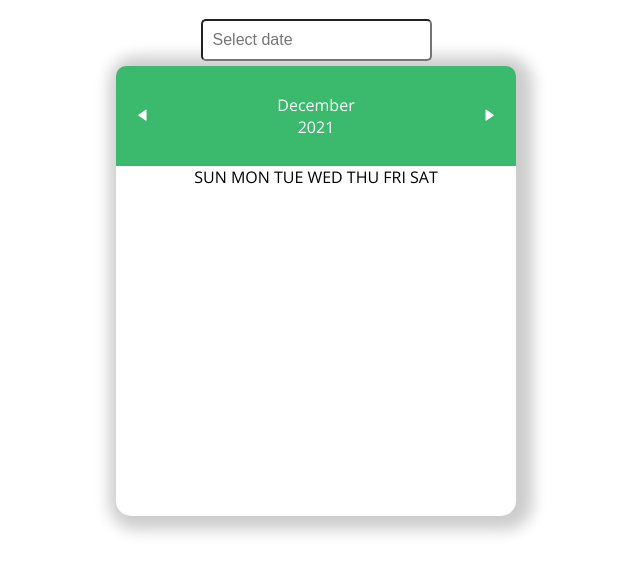
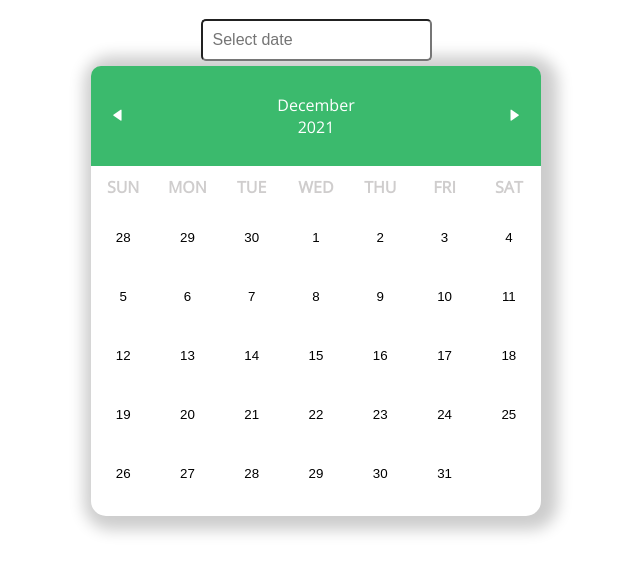
Before and after one commit to BonhaengLee/UIComponents, a website: page calendar&date-picker/index.html in a window 1280 px wide. Shown: the part 67-640 px from the top of the page, without its empty margins (324-964 px from the left). Drawn offline with nearby package versions, Linux system fonts and the light colour scheme.

Commit message:
Feat. show this month in calendar

```diff
--- a/calendar&date-picker/index.html
+++ b/calendar&date-picker/index.html
@@ -32,7 +32,9 @@
       }
 
       .calendar {
-        width: 400px;
+        --calendar-width: 450px;
+
+        width: var(--calendar-width);
         height: 450px;
         margin: 0 auto;
         border-radius: 15px;
@@ -41,12 +43,14 @@
       }
 
       .calendar-nav {
+        --calendar-width: 450px;
+
         display: flex;
         justify-content: center;
         align-items: center;
         justify-content: space-between;
         padding: 20px;
-        width: 400px;
+        width: var(--calendar-width);
         height: 100px;
         background-color: #3bba6d;
         color: #fff;
@@ -71,9 +75,35 @@
         text-align: center;
       }
 
-      .calendar-grid {
+      .calendar-grid,
+      .days-grid,
+      .date-grid {
         display: grid;
       }
+      .days-grid,
+      .date-grid {
+        grid-template-columns: repeat(7, 1fr);
+      }
+      .days-grid > div {
+        color: #cfcdcd;
+        font-weight: 700;
+        padding: 10px;
+      }
+      .date-grid > button {
+        padding: 22px;
+        border: none;
+        outline: none;
+        background: none;
+        cursor: pointer;
+      }
+      .date-grid > button:hover {
+        background-color: #3bba6d;
+        border-radius: 100%;
+      }
+      /* & : 날짜에 맞는 요일부터 정렬하는 스타일 */
+      /* .date-grid button:first-child {
+        grid-column: 6;
+      } */
     </style>
     <script defer src="index.js"></script>
   </head>
@@ -85,17 +115,41 @@
         <button class="left">
           <i class="bx bxs-left-arrow"></i>
         </button>
-
         <div class="month-year">
           <div class="month"></div>
           <div class="year"></div>
         </div>
-
         <button class="right">
           <i class="bx bxs-right-arrow"></i>
         </button>
       </div>
-      <div class="calendar-grid"></div>
+
+      <div class="calendar-grid">
+        <!-- <div class="days-grid">
+          <div>SUN</div>
+          <div>MON</div>
+          <div>TUE</div>
+          <div>WED</div>
+          <div>THU</div>
+          <div>FRI</div>
+          <div>SAT</div>
+        </div> -->
+
+        <div class="date-grid">
+          <button><time datetime="2019-01-01">1</time></button>
+          <button><time datetime="2019-01-02">2</time></button>
+          <button><time datetime="2019-01-03">3</time></button>
+          <button><time datetime="2019-01-04">4</time></button>
+          <button><time datetime="2019-01-05">5</time></button>
+          <button><time datetime="2019-01-06">6</time></button>
+          <button><time datetime="2019-01-07">7</time></button>
+          <button><time datetime="2019-01-07">7</time></button>
+          <button><time datetime="2019-01-07">7</time></button>
+          <button><time datetime="2019-01-07">7</time></button>
+          <button><time datetime="2019-01-07">7</time></button>
+          <button><time datetime="2019-01-07">7</time></button>
+        </div>
+      </div>
     </div>
   </body>
 </html>
--- a/calendar&date-picker/index.js
+++ b/calendar&date-picker/index.js
@@ -21,7 +21,7 @@ const MONTH = [
   'December',
 ];
 
-$calendarGrid.textContent = ['SUN', 'MON', 'TUE', 'WED', 'THU', 'FRI', 'SAT'].join(' ');
+// $calendarGrid.textContent =
 
 const today = new Date();
 
@@ -38,20 +38,32 @@ window.onclick = e => {
 };
 
 let month = today.getMonth();
-console.log(month);
 let year = today.getFullYear();
-const day = new Date(year, month, 1).getDay();
-console.log(day);
-// 0 ~ 6
 
-const date = new Date(year, month + 1, 0).getDate();
+// & : 이달의 1일의 요일
+const firstDayOfThisMonth = new Date(year, month, 1).getDay();
+// & : 이달의 마지막 날짜
+const lastDateOfThisMonth = new Date(year, month + 1, 0).getDate();
+// & : 저번달의 마지막 날짜
+const lastDateOfLastMonth = new Date(year, month, 0).getDate();
+// & : days-grid
+const dayOfWeek = ['SUN', 'MON', 'TUE', 'WED', 'THU', 'FRI', 'SAT'];
+$calendarGrid.innerHTML = `<div class="days-grid">${dayOfWeek.map(v => `<div>${v}</div>`).join('')}</div>`;
+// & : date-grid
+const $dateGrid = document.createElement('div');
+$dateGrid.classList.add('date-grid');
+$calendarGrid.appendChild($dateGrid);
 
-const dates = [];
-
-for (let i = 1; i <= date; i++) {
-  dates.push(i);
+for (let i = 1; i <= firstDayOfThisMonth; i++) {
+  $dateGrid.innerHTML += `<button><time datetime="2019-01-01">${
+    lastDateOfLastMonth - firstDayOfThisMonth + i
+  }</time></button>`;
 }
-console.log(dates);
+for (let i = 1; i <= lastDateOfThisMonth; i++) {
+  $dateGrid.innerHTML += `<button><time datetime="2019-01-01">${i}</time></button>`;
+}
+// $calendarGrid.innerHTML += '</div>';
+console.log($calendarGrid.innerHTML);
 
 document.body.onload = () => {
   $next.onclick = () => {
```
